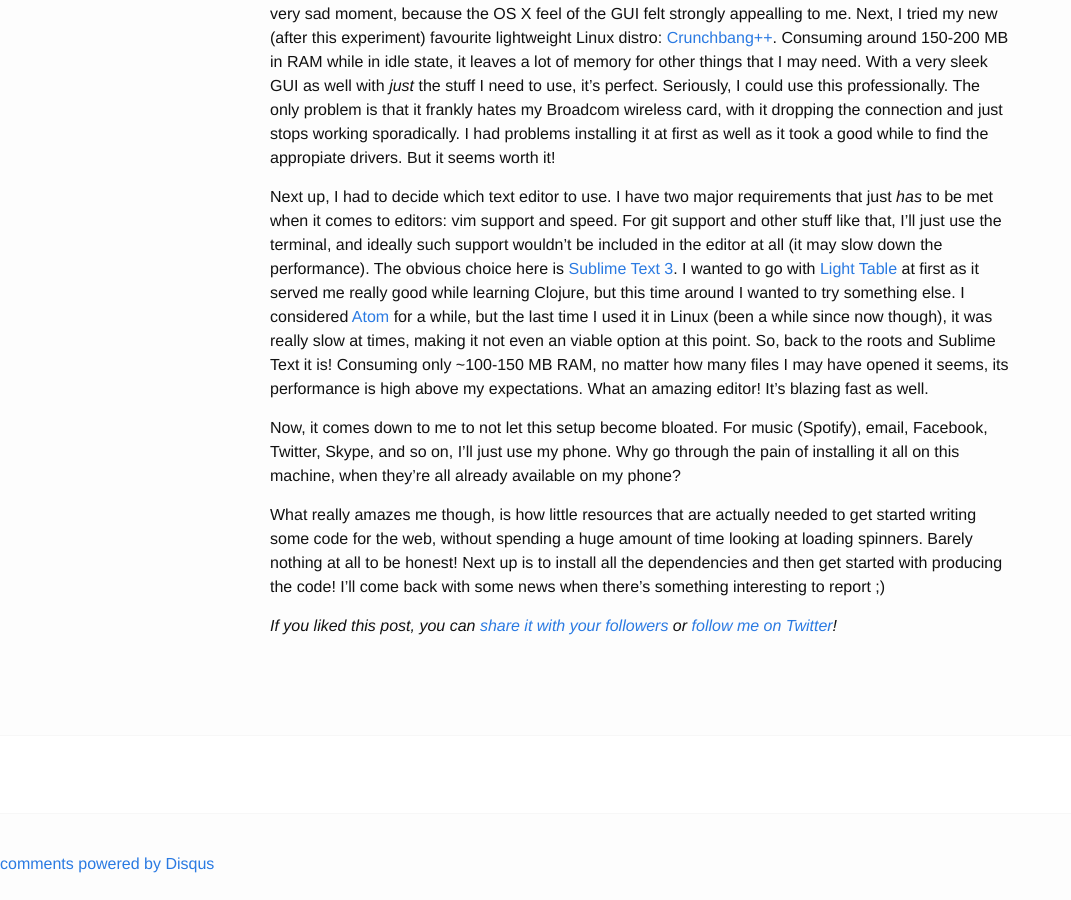
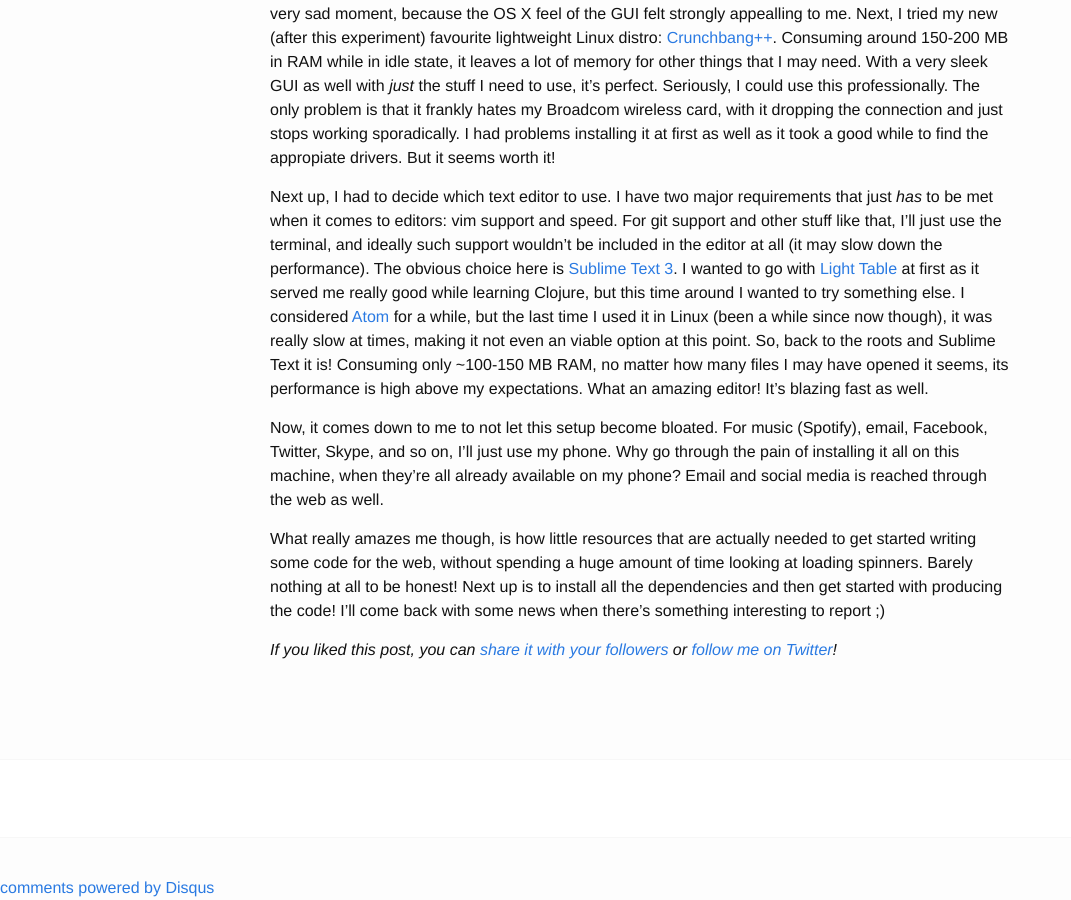
Before and after one commit to bjorse/bjorse.github.io, a Jekyll site: the page built from _posts/2016-01-09-minimal-setup.markdown, in a window 1280 px wide and 900 px high, scrolled down 612 px. Shown: the whole window, without its empty margins (0-1071 px from the left). Built offline with Jekyll 4.4.1, drawn with Linux system fonts in a browser that asks for light colours; comment, search, counter and statistics services are not loaded; before the commit the page ends 1488 px from its top, so only the background shows below that.

Commit message:
Fixed blog post

```diff
--- a/_posts/2016-01-09-minimal-setup.markdown
+++ b/_posts/2016-01-09-minimal-setup.markdown
@@ -14,7 +14,7 @@ First, I had to decide which OS to run. Windows is out of the question (I simply
 
 Next up, I had to decide which text editor to use. I have two major requirements that just *has* to be met when it comes to editors: vim support and speed. For git support and other stuff like that, I'll just use the terminal, and ideally such support wouldn't be included in the editor at all (it may slow down the performance). The obvious choice here is [Sublime Text 3][sublime-text]. I wanted to go with [Light Table][light-table] at first as it served me really good while learning Clojure, but this time around I wanted to try something else. I considered [Atom][atom] for a while, but the last time I used it in Linux (been a while since now though), it was really slow at times, making it not even an viable option at this point. So, back to the roots and Sublime Text it is! Consuming only ~100-150 MB RAM, no matter how many files I may have opened it seems, its performance is high above my expectations. What an amazing editor! It's blazing fast as well.
 
-Now, it comes down to me to not let this setup become bloated. For music (Spotify), email, Facebook, Twitter, Skype, and so on, I'll just use my phone. Why go through the pain of installing it all on this machine, when they're all already available on my phone?
+Now, it comes down to me to not let this setup become bloated. For music (Spotify), email, Facebook, Twitter, Skype, and so on, I'll just use my phone. Why go through the pain of installing it all on this machine, when they're all already available on my phone? Email and social media is reached through the web as well.
 
 What really amazes me though, is how little resources that are actually needed to get started writing some code for the web, without spending a huge amount of time looking at loading spinners. Barely nothing at all to be honest! Next up is to install all the dependencies and then get started with producing the code! I'll come back with some news when there's something interesting to report ;)
 
```
